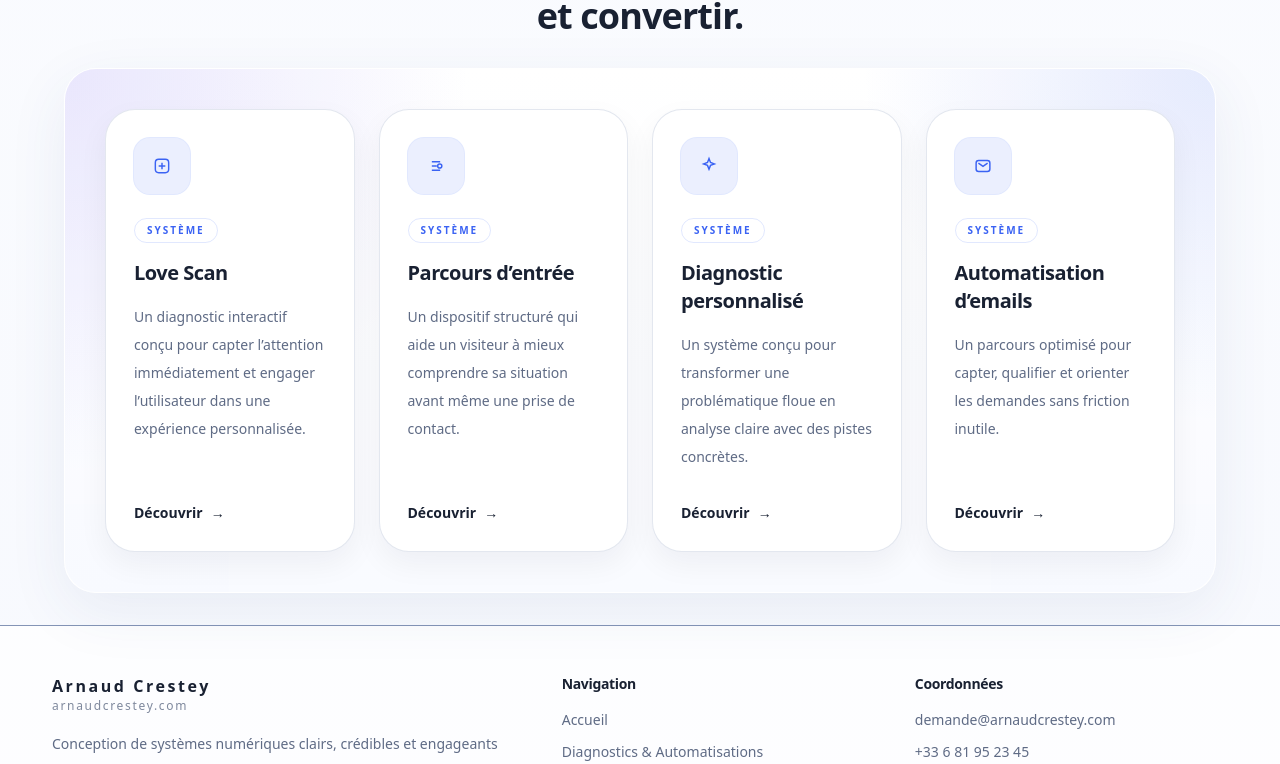
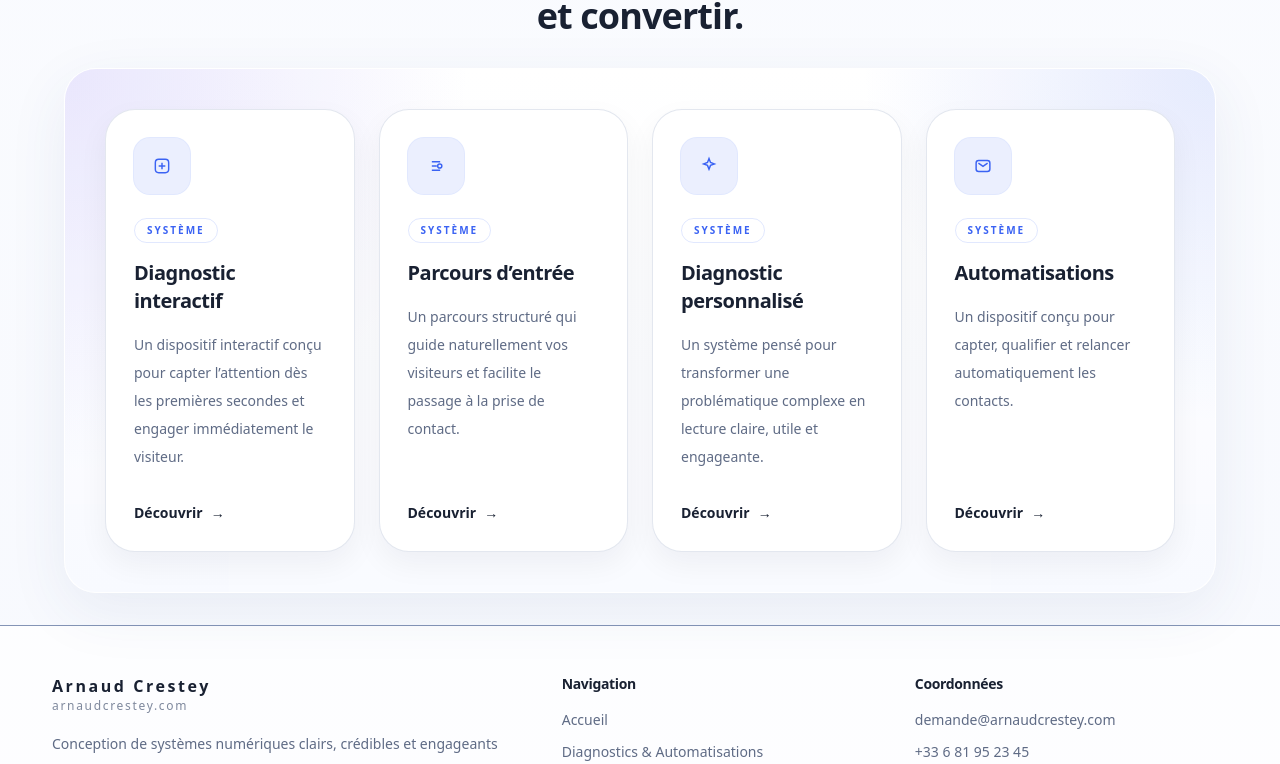
Before and after one commit to arnaudcrestey/portail-site-vitrine, a Next.js app: page / in a window 1280 px wide. Shown: the part 1986-2750 px from the top of the page. Built offline with nearby package versions, Linux system fonts and the light colour scheme.

Commit message:
Update site.ts

```diff
--- a/data/site.ts
+++ b/data/site.ts
@@ -63,27 +63,27 @@ export const homeUniverses: UniverseCard[] = [
 
 export const deviceExamples: DeviceExample[] = [
   {
-    title: 'Love Scan',
+    title: 'Diagnostic interactif',
     description:
-      'Un diagnostic interactif conçu pour capter l’attention immédiatement et engager l’utilisateur dans une expérience personnalisée.',
+      'Un dispositif interactif conçu pour capter l’attention dès les premières secondes et engager immédiatement le visiteur.',
     icon: 'scan',
   },
   {
     title: 'Parcours d’entrée',
     description:
-      'Un dispositif structuré qui aide un visiteur à mieux comprendre sa situation avant même une prise de contact.',
+      'Un parcours structuré qui guide naturellement vos visiteurs et facilite le passage à la prise de contact.',
     icon: 'flow',
   },
   {
     title: 'Diagnostic personnalisé',
     description:
-      'Un système conçu pour transformer une problématique floue en analyse claire avec des pistes concrètes.',
+      'Un système pensé pour transformer une problématique complexe en lecture claire, utile et engageante.',
     icon: 'spark',
   },
   {
-    title: 'Automatisation d’emails',
+    title: 'Automatisations',
     description:
-      'Un parcours optimisé pour capter, qualifier et orienter les demandes sans friction inutile.',
+      'Un dispositif conçu pour capter, qualifier et relancer automatiquement les contacts.',
     icon: 'mail',
   },
 ];
```
